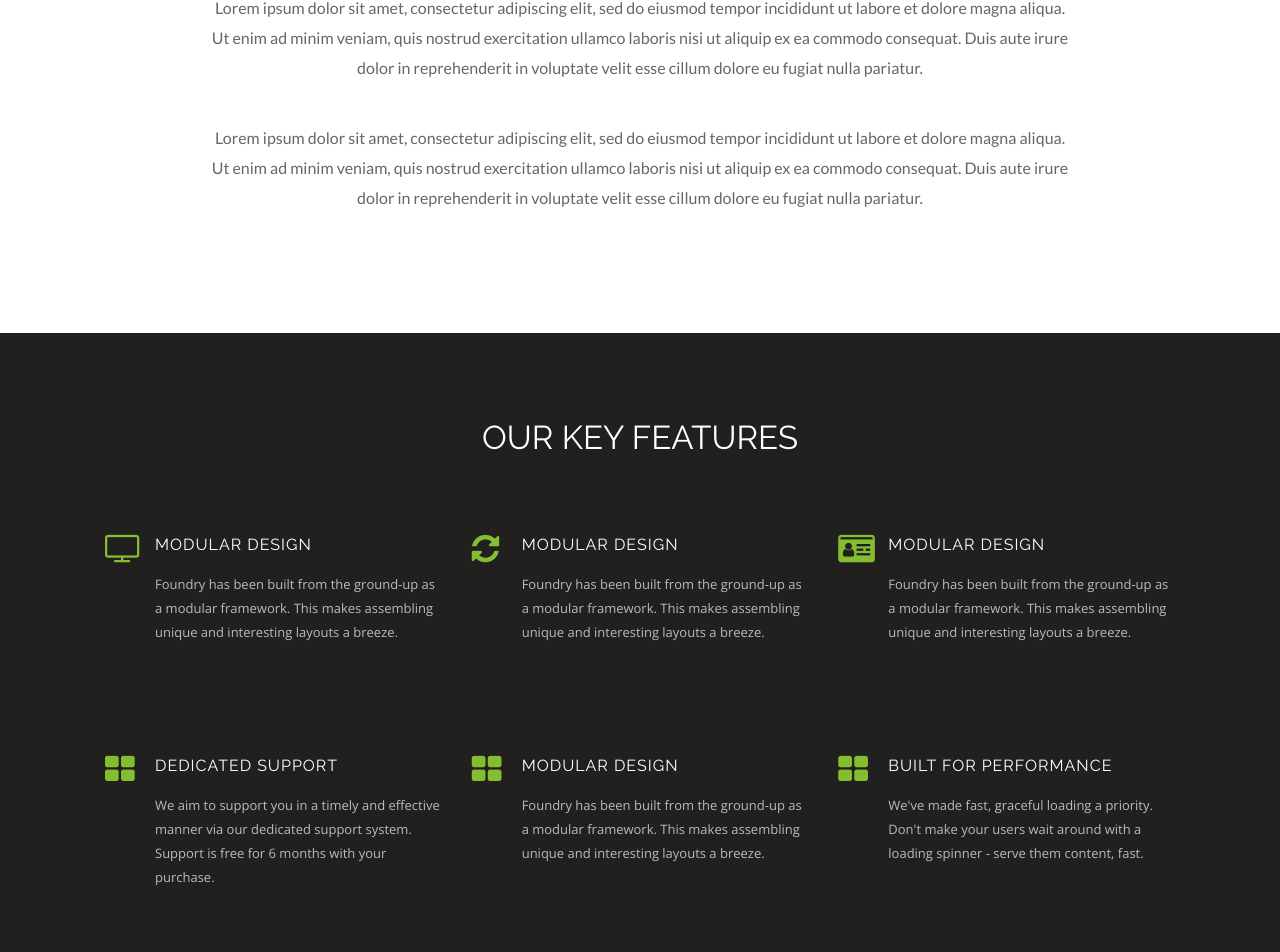
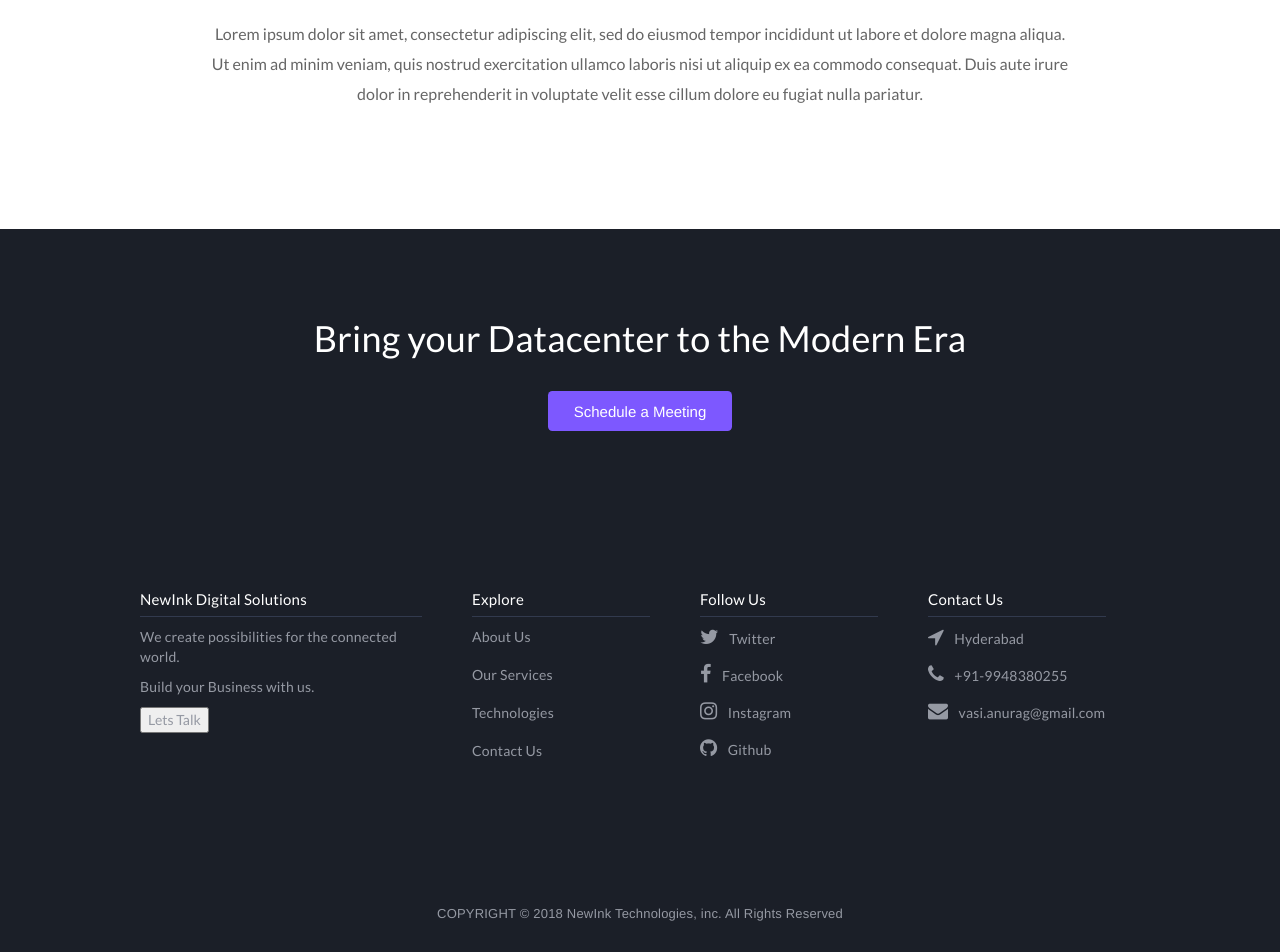
Before and after one commit to ANURAGVASI/newInk-Official-Website, a React (Create React App) app: page /about in a window 1280 px wide. Shown: the part 1077-2029 px from the top of the page. Built offline with nearby package versions, Linux system fonts and the light colour scheme.

Commit message:
Ui changes

```diff
--- a/package.json
+++ b/package.json
@@ -3,9 +3,11 @@
   "version": "0.1.0",
   "private": true,
   "dependencies": {
+    "express": "^4.16.4",
     "jquery": "^3.3.1",
-    "react": "^16.4.2",
-    "react-dom": "^16.4.2",
+    "react": "^16.6.3",
+    "react-dom": "^16.6.3",
+    "react-router-dom": "^4.3.1",
     "react-scripts": "1.1.5"
   },
   "scripts": {
--- a/src/App.js
+++ b/src/App.js
@@ -1,26 +1,33 @@
-// imports
+// Library imports
 import React, { Component } from 'react';
+import { BrowserRouter as Router, Route, Link } from "react-router-dom";
+
+// components import
 import HeaderMenu from "./components/HeaderMenu/newlinkHeaderMenu";
 import HeroImage from "./components/heroImage/index";
 import HeroVedio from "./components/HeroVedio/HeroVedio";
 import Ourservices from "./components/ourServices/index";
 import WhyChooseUs from "./components/whyChooseUs/index";
 import Footer from "./components/Footer/Footer";
-import AboutUs from "./components/Aboutus/index";
+import Aboutus from "./components/Aboutus/index";
 import ContactForm from "./components/ContactForm/ContactForm";
 import Services from "./components/Services/services";
 
 class App extends Component {
   render() {
     return(
-      <div>
-        {/* <HeroVedio /> */}
-        <HeroImage />
-        <AboutUs/>
-        <WhyChooseUs />
-        <Services />
-        <Footer/>
-      </div>
+
+        <Router>
+          <div>
+            <Route path="/about" render={(props) => (
+              <React.Fragment>
+                  <WhyChooseUs/>
+                  <Aboutus/>
+              </React.Fragment>
+            )}/>
+            <Footer/>
+          </div>
+        </Router>
     )
   }
 }
--- a/src/components/Aboutus/index.css
+++ b/src/components/Aboutus/index.css
@@ -9,7 +9,7 @@
     overflow: hidden;
 }
 
-.aboutus-leftheading-p{
+.aboutus-heading-p{
     text-align: center;
     font-size: 33px;
     padding: 0 300px;
@@ -22,11 +22,10 @@
     /* color: white; */
 }
 
-.aboutus-right-div{
+.aboutus-content-div{
     /* color: white; */
     margin-top: 40px;
     padding:0 210px;
-    font-family: 'Open Sans';
     font-family: 'Lato';
     color: rgb(102, 102, 102);
     font-size: 16px;
--- a/src/components/Aboutus/index.js
+++ b/src/components/Aboutus/index.js
@@ -6,10 +6,10 @@ class Aboutus extends React.Component{
         return(
             <div className="aboutus-main-div">
                 <div className="aboutus-submain-div" >
-                    <p className="aboutus-leftheading-p" >
+                    <p className="aboutus-heading-p" >
                         An agency founded on the principles of Honesty, Clarity, Simplicity.
                     </p>
-                    <div className="aboutus-right-div" >
+                    <div className="aboutus-content-div" >
                         <p >
                             Lorem ipsum dolor sit amet, consectetur adipiscing elit, sed do eiusmod tempor incididunt ut labore et dolore magna aliqua. Ut enim ad minim veniam, quis nostrud exercitation ullamco laboris nisi ut aliquip ex ea commodo consequat. Duis aute irure dolor in reprehenderit in voluptate velit esse cillum dolore eu fugiat nulla pariatur.
                         </p>
@@ -20,10 +20,6 @@ class Aboutus extends React.Component{
                         </p>
                         <br/>
                     </div>
-
-                    {/* <div className="aboutus-getintouchbtn-div" >
-                        <button className="aboutus-getintouchbtn-btn btn btn-primary" >Let's Talk</button>
-                    </div> */}
                 </div>
             </div>
         )
--- a/src/components/Footer/Footer.js
+++ b/src/components/Footer/Footer.js
@@ -6,15 +6,20 @@ class Footer extends Component {
     render() {
         return (
             <div className="footer">
-                <div className="footer-content container">
-                 <div className="row">
+                {/* <div className="footer-content container"> */}
+                 <p className="footer-heading-p">Bring your Datacenter to the Modern Era</p>
+                 <button className="footer-shedule-btn">Schedule a Meeting</button>
+
+                 <div className="footer-content container row">
+                    <div className="col-md-1"></div>
                    <div className="col-md-3 col-xs-12 col-sm-6 footer-item">
-                        <h3 className="footer-item-heading">newInk Digital Solutions</h3>
+                        <h4 className="footer-item-heading">NewInk Digital Solutions</h4>
                         <p>We create possibilities for the connected world.</p>
                         <p>Build your Business with us.</p>
                         <button>Lets Talk</button>
                     </div>
-                    <div className="col-md-3 col-xs-12 col-sm-6 footer-item footer-item-explore">
+
+                    <div className="col-md-2 col-xs-12 col-sm-6 footer-item footer-item-explore">
                         <h4 className="footer-item-heading">Explore</h4>
                         <ul className="footer-ul">
                           <li><a href="#">About Us</a></li>
@@ -23,7 +28,7 @@ class Footer extends Component {
                           <li><a href="#">Contact Us</a></li>
                         </ul>
                     </div>
-                    <div className="col-md-3 col-xs-12 col-sm-6 footer-item footer-social">
+                    <div className="col-md-2 col-xs-12 col-sm-6 footer-item footer-social">
 				      <h4 className="footer-item-heading">Follow Us</h4>
 					  <ul class="footer-ul">
 						<li><a href="#"><i class="icon fa fa-twitter">&nbsp;&nbsp;</i>Twitter</a></li>
@@ -32,25 +37,22 @@ class Footer extends Component {
 						<li><a href="#"><i class="icon fa fa-github">&nbsp;&nbsp;</i>Github</a></li>
 					  </ul>
 			        </div>
-                    <div className="col-md-3 col-xs-12 col-sm-6 footer-item footer-social">
+                    <div className="col-md-2 col-xs-12 col-sm-6 footer-item footer-social">
 				      <h4 className="footer-item-heading">Contact Us</h4>
 					  <ul class="footer-ul">
 						<li><i class="icon fa fa-location-arrow">&nbsp;&nbsp;</i>Hyderabad</li>
 						<li><i class="icon fa fa-phone">&nbsp;&nbsp;</i>+91-9948380255</li>
-						<li><i class="icon fa fa-envelope">&nbsp;&nbsp;</i>rjayakumarreddy887@gmail.com</li>
+						<li><i class="icon fa fa-envelope">&nbsp;&nbsp;</i>vasi.anurag@gmail.com</li>
 					  </ul>
 			        </div>
+                    <div className="col-md-1"></div>
                  </div>
-                 <hr/>
-                 <div className="row">
-                    <div className="footer-copyright">
-                        <div className="col-xs-12">
-                        <p>COPYRIGHT © 2018 NewInk Technologies, INC.</p>
-                        <p>ALL RIGHTS RESERVED.</p>
-                        </div>
-                    </div>
+                 {/* <hr/> */}
+                 <div className="footer-copyright">
+                        <p>COPYRIGHT © 2018 NewInk Technologies, inc. All Rights Reserved</p>
+                        {/* <p>ALL RIGHTS RESERVED.</p> */}
                  </div>
-                </div>
+                {/* </div> */}
             </div>
         );
     }
--- a/src/components/Footer/footer.css
+++ b/src/components/Footer/footer.css
@@ -1,20 +1,50 @@
 :root{
-  --footer-text-color:white;
+  --footer-text-color:#9599a3;
   /* --footer-background-color:#282d33; */
-  --footer-subtext-font-family:"Open Sans", "Helvetica Neue", Helvetica, Arial;
+  --footer-subtext-font-family:'Lato';
 }
 
 .footer{
-  background-image:linear-gradient(135deg,#374a5a,#0c1013);
+  /* background-image:linear-gradient(135deg,#374a5a,#0c1013); */
+  background-color: #1b1f28;
   padding-top: 70px;
+  border:1px solid #1b1f28;
+  margin-bottom: 0px;
 }
+
+.footer-heading-p{
+  color: white;
+  text-align: center;
+  /* font-family: 'Source Sans Pro'; */
+  font-family: var(--footer-subtext-font-family);
+  font-size: 36px;
+  line-height: 36px;
+  letter-spacing: 0.2px;
+  margin-top: 20px;
+
+
+}
+
+.footer-item-heading{
+  border-bottom-color: rgb(50, 58, 78);
+  border-bottom-style: solid;
+  border-bottom-width: 0.997596px;
+  font-size: 15px;
+  padding-bottom: 8.92px;
+  letter-spacing: 0.2px;
+  color: white;
+}
+
 .footer-content{
   width:100%;
   font-family: var(--footer-subtext-font-family);
   color: var(--footer-text-color);
+  margin-top: 150px;
+  letter-spacing: 0.2px;
 }
 .footer-item{
   text-align: left;
+  margin-left: 20px;
 }
 .footer-item-explore li{
   color: var(--footer-text-color);
@@ -52,11 +82,114 @@
 .fa-instagram:hover{
   color: #ed4852
 }
+
 .footer-copyright{
   text-align: center;
+  color: var(--footer-text-color);
+  margin-top: 130px;
+  margin-bottom: 40px;
+  font-size: 13px;
+  letter-spacing: 0.2px;
 }
+
 .footer-ul hr{
   margin-top: 10px;
+}
+.footer-shedule-btn{
+  background-color: rgb(125, 88, 255);
+
+  border-bottom-left-radius:
+  4.4px
+  ;
+  border-bottom-right-radius:
+  4.4px
+  ;
+  border-bottom-style:
+  solid
+  ;
+  border-bottom-width:
+  0px
+  ;
+  border-left-style:
+  solid
+  ;
+  border-left-width:
+  0px
+  ;
+  border-right-style:
+  solid
+  ;
+  border-right-width:
+  0px
+  ;
+  border-top-left-radius:
+  4.4px
+  ;
+  border-top-right-radius:
+  4.4px
+  ;
+  border-top-style:
+  solid
+  ;
+  border-top-width:
+  0px
+  ;
+  box-sizing:
+  border-box
+  ;
+  color:
+  rgb(255, 255, 255)
+  ;
+  cursor:
+  pointer
+  ;
+
+  font-size:
+  15px
+  ;
+  font-style:
+  normal
+  ;
+  font-weight:
+  400
+  ;
+  height:
+  40px
+  ;
+  line-height:
+  17px
+  ;
+  margin-bottom:
+  6.4px
+  ;
+  margin-right:
+  0px
+  ;
+  outline-color:
+  rgb(255, 255, 255)
+  ;
+  outline-style:
+  none
+  ;
+  outline-width:
+  0px
+  ;
+  padding-bottom:
+  11px
+  ;
+  padding-left:
+  26px
+  ;
+  padding-right:
+  26px
+  ;
+  padding-top:
+  11px
+  ;
+  display: block;
+  margin: 0 auto;
+  margin-top: 35px;
+
 }
 
 @media screen and (max-width: 992px){
--- a/src/components/HeaderMenu/newlinkeHeaderMenu.css
+++ b/src/components/HeaderMenu/newlinkeHeaderMenu.css
@@ -2,7 +2,7 @@
     height: 60px;
     color: white;
     text-align: center;
-    position: fixed;
+    /* position: fixed; */
     width: 100%;
     z-index: 99;
 }
--- a/src/components/HeroVedio/HeroVedio.css
+++ b/src/components/HeroVedio/HeroVedio.css
@@ -1,5 +1,5 @@
 .herovedio-main-div{
-    position: absolute;
+    /* position: absolute; */
     /* height: 100px; */
 
     left: 0;
--- a/src/components/heroImage/index.css
+++ b/src/components/heroImage/index.css
@@ -4,7 +4,7 @@
     background-image: url("../../images/hero-xl.jpg");
     background-size: cover;
     background-repeat: no-repeat;
-    background-position: fixed;
+    /* background-position: fixed; */
     height: 100vh;
     overflow: hidden;
 }
--- a/src/components/whyChooseUs/index.css
+++ b/src/components/whyChooseUs/index.css
@@ -3,7 +3,7 @@
     overflow: hidden;
     /* background-image:linear-gradient(135deg,#374a5a,#0c1013); */
     /* background-color: rgba(0, 0, 0, 0.781); */
-    background-color: #221f1f;
+    background-color: #1b1f28;
 }
 
 .chooseus-main-div{
@@ -44,7 +44,7 @@
     color: #47b475;
     color: white;
     color: black;
-    color: rgb(132, 189, 48);
+    color: #826cfa;
     font-size: 32px;
     line-height: 32px;
 }
```
Also changed, not shown: 1 other file (tests, documents, lock files or other folders).
